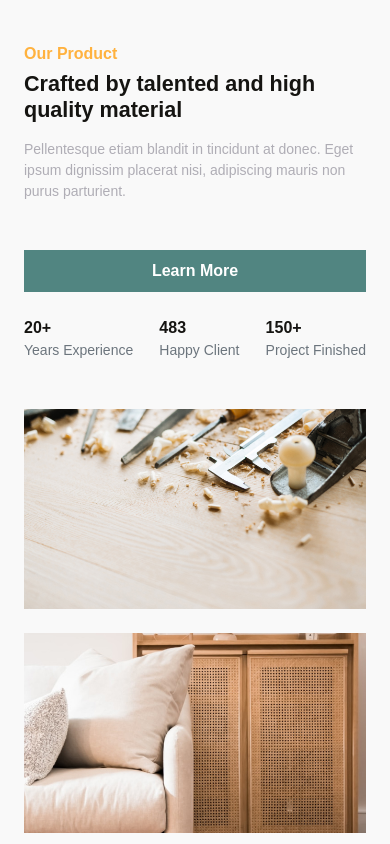
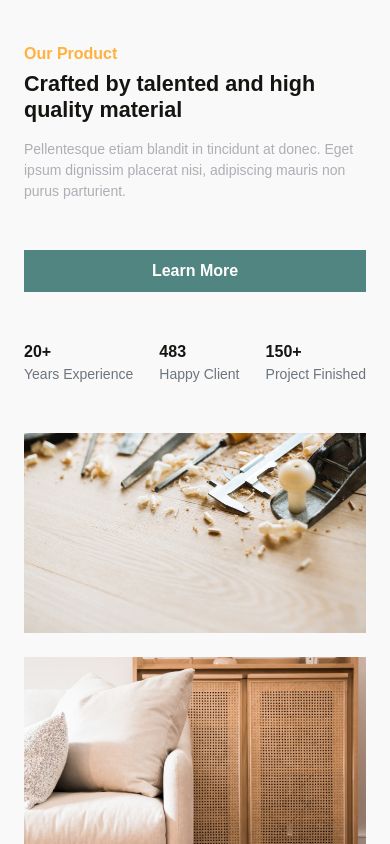
Before and after one commit to gbertl/lalasia, a React (Create React App) app: page / in a window 390 px wide. Shown: the part 2172-3016 px from the top of the page. Built offline with nearby package versions, Linux system fonts and the light colour scheme; a web font is replaced by a local one.

Commit message:
fix spacing in showcase

```diff
--- a/src/components/SectionHeading/index.tsx
+++ b/src/components/SectionHeading/index.tsx
@@ -15,7 +15,7 @@ const SectionHeading = ({
   centered,
   between,
 }: Props) => {
-  let sectionHeadingCls = 'section-heading mb-5 mb-lg-6';
+  let sectionHeadingCls = 'section-heading mb-5 mb-xl-6';
   if (centered)
     sectionHeadingCls += ' text-center section-heading--centered mx-auto';
   if (between) sectionHeadingCls += ' d-lg-grid justify-content-lg-between';
--- a/src/components/Showcase/index.tsx
+++ b/src/components/Showcase/index.tsx
@@ -15,23 +15,29 @@ const Showcase = () => {
     <section className="showcase section-margin">
       <Container>
         <Row className="gx-5">
-          <Col xs={12} lg={6}>
+          <Col
+            xs={12}
+            lg={6}
+            className="d-flex flex-column justify-content-between align-items-start mb-4 mb-lg-0"
+          >
+            <div className="mb-4 mb-xl-0">
               <SectionHeading
                 subheading="Our Product"
                 heading="Crafted by talented and high quality material"
                 bodyText="Pellentesque etiam blandit in tincidunt at donec. Eget ipsum dignissim placerat nisi, adipiscing mauris non purus parturient."
               />
-            <Button variant="primary" className="w-100 w-lg-auto mb-4 mb-lg-5">
+              <Button variant="primary" className="w-100 w-lg-auto">
                 Learn More
               </Button>
+            </div>
             <img
               src={showcaseDesktop1}
               alt=""
-              className="showcase__img showcase__img--desktop-1 d-none d-lg-block"
+              className="showcase__img d-none d-lg-block"
             />
           </Col>
           <Col xs={12} lg={6}>
-            <div className="d-flex flex-column h-100">
+            <div className="d-flex flex-column">
               <ul className="w-100 list-unstyled d-flex justify-content-between justify-content-lg-end gap-4 gap-lg-5 order-lg-2 mt-lg-4 mb-5 mb-lg-6">
                 <li className="d-flex flex-column">
                   <span className="fs-6 fs-lg-1 fw-bold text-black">20+</span>
--- a/src/components/Showcase/style.scss
+++ b/src/components/Showcase/style.scss
@@ -7,13 +7,7 @@
     object-fit: cover;
 
     @include media-breakpoint-up(lg) {
-      height: 100%;
-    }
-  }
-
-  &__img--desktop-1 {
-    @include media-breakpoint-up(lg) {
-      height: 260px;
+      height: auto;
     }
   }
 }
```
Lines whose indentation alone changed are shown as unchanged.
